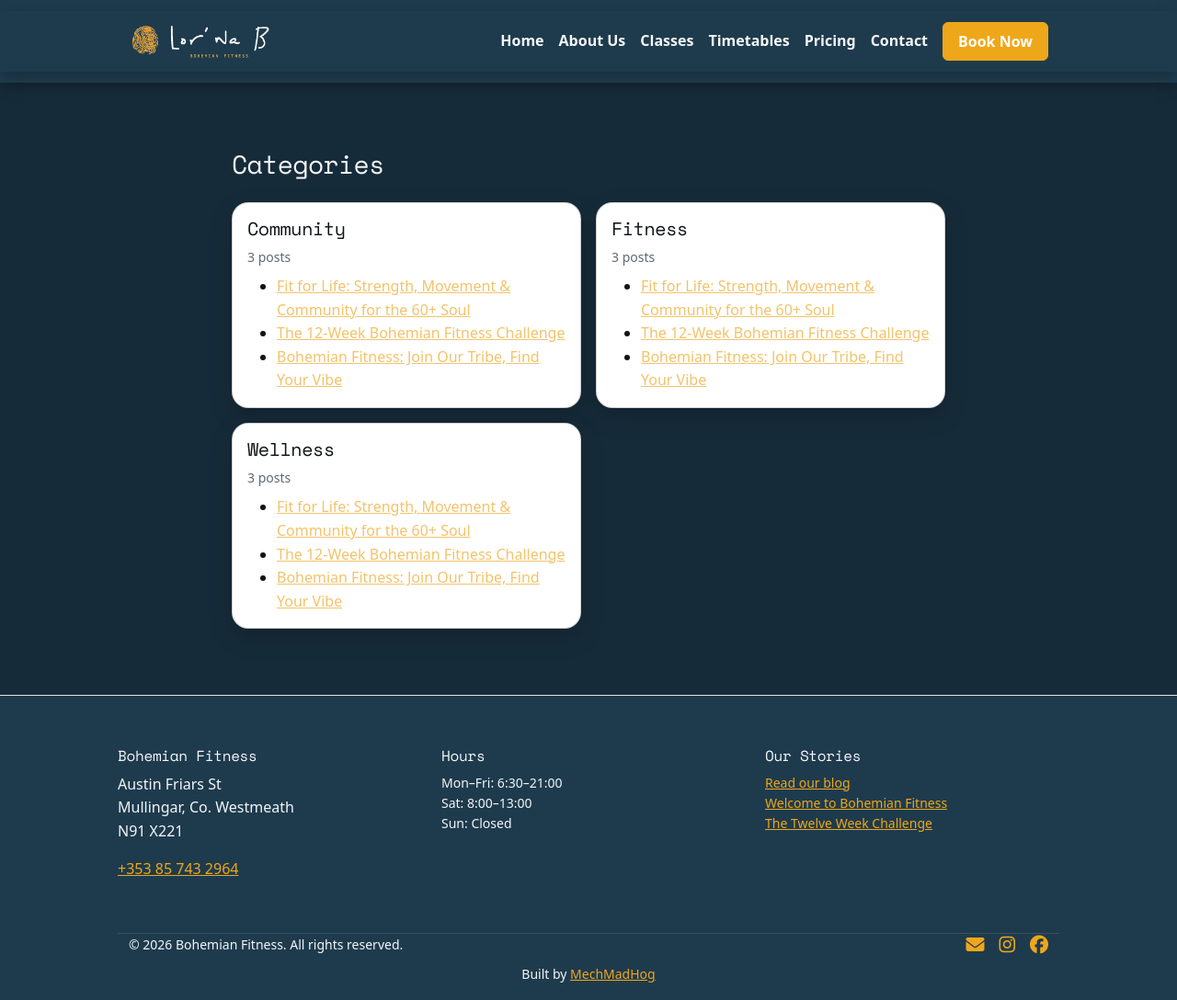
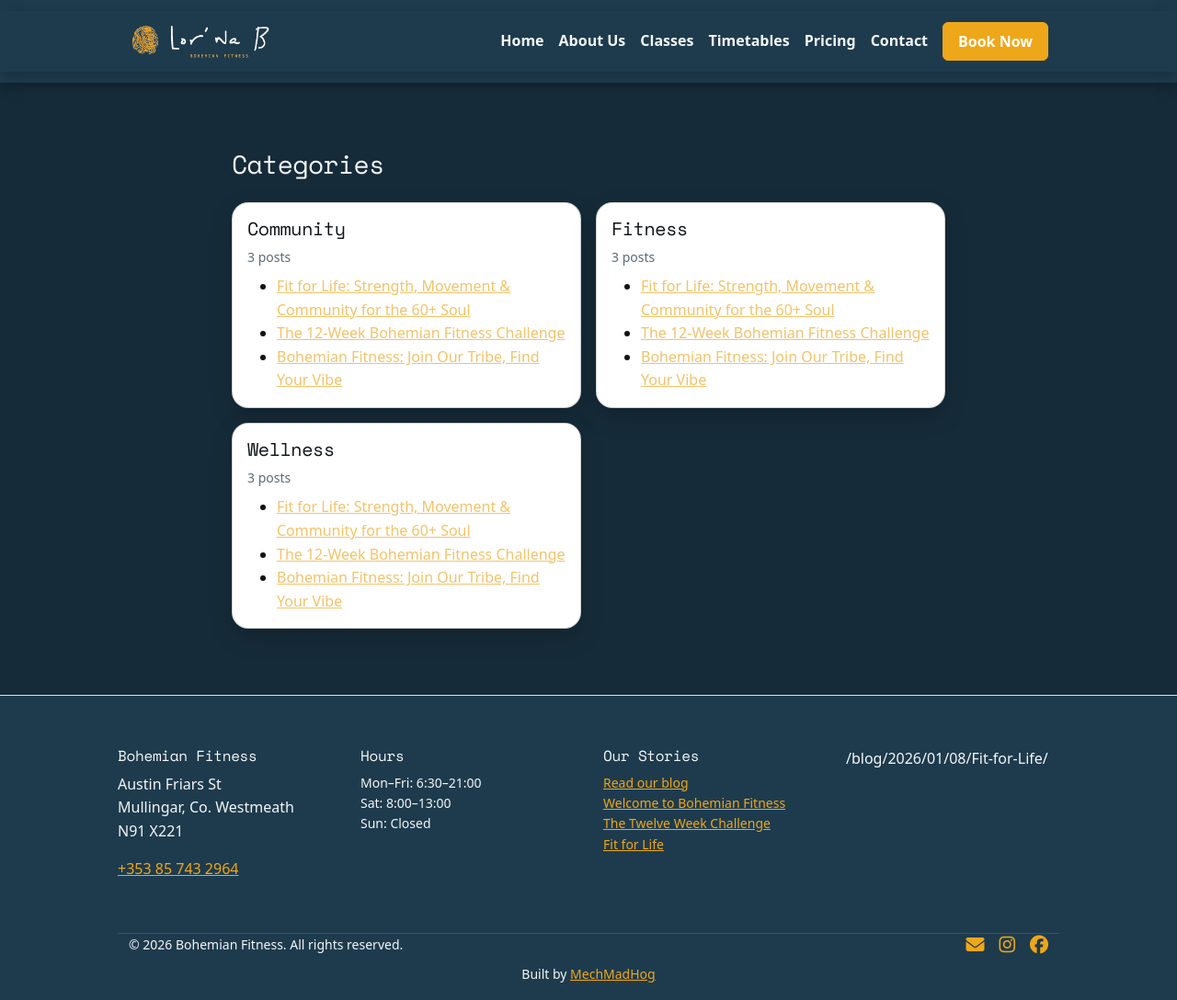
Before and after one commit to MechMadHog/bohemianfitness.ie, a Jekyll site: the page built from categories/index.html, in a window 1280 px wide. Shown: the whole page at 92% size. Built offline with Jekyll 4.4.1, drawn with Linux system fonts in a browser that asks for light colours.

Commit message:
Update footer.html

```diff
--- a/_includes/footer.html
+++ b/_includes/footer.html
@@ -42,8 +42,16 @@
             The Twelve Week Challenge
           </a>
         </li>
+        <li>
+          <a href="{{ '/blog/2026/01/08/Fit-for-Life/' | relative_url }}"
+             target="_blank" rel="noopener">
+            Fit for Life
+          </a>
+        </li>
       </ul>
     </div>
+
+/blog/2026/01/08/Fit-for-Life/
 
   </div>
 
```
